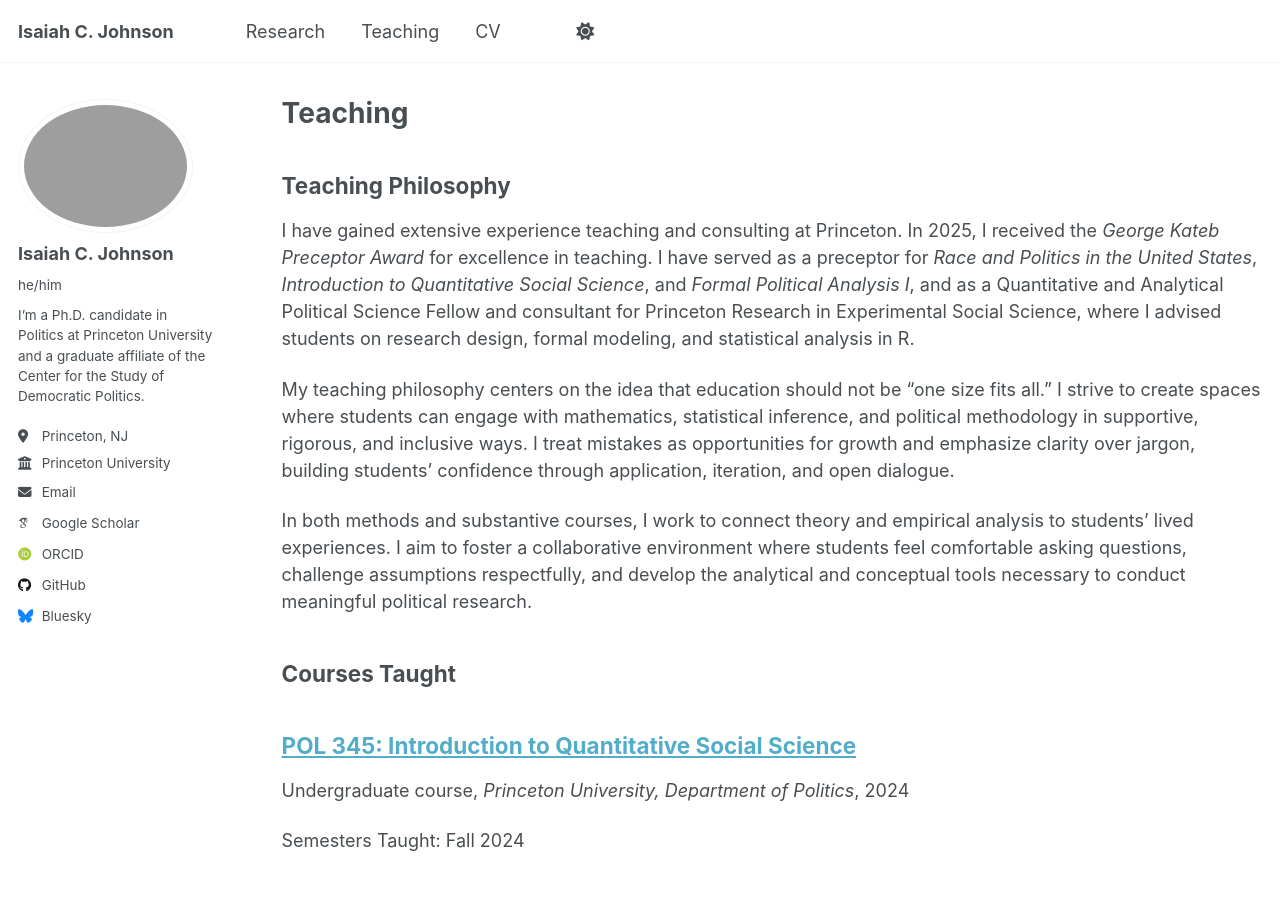
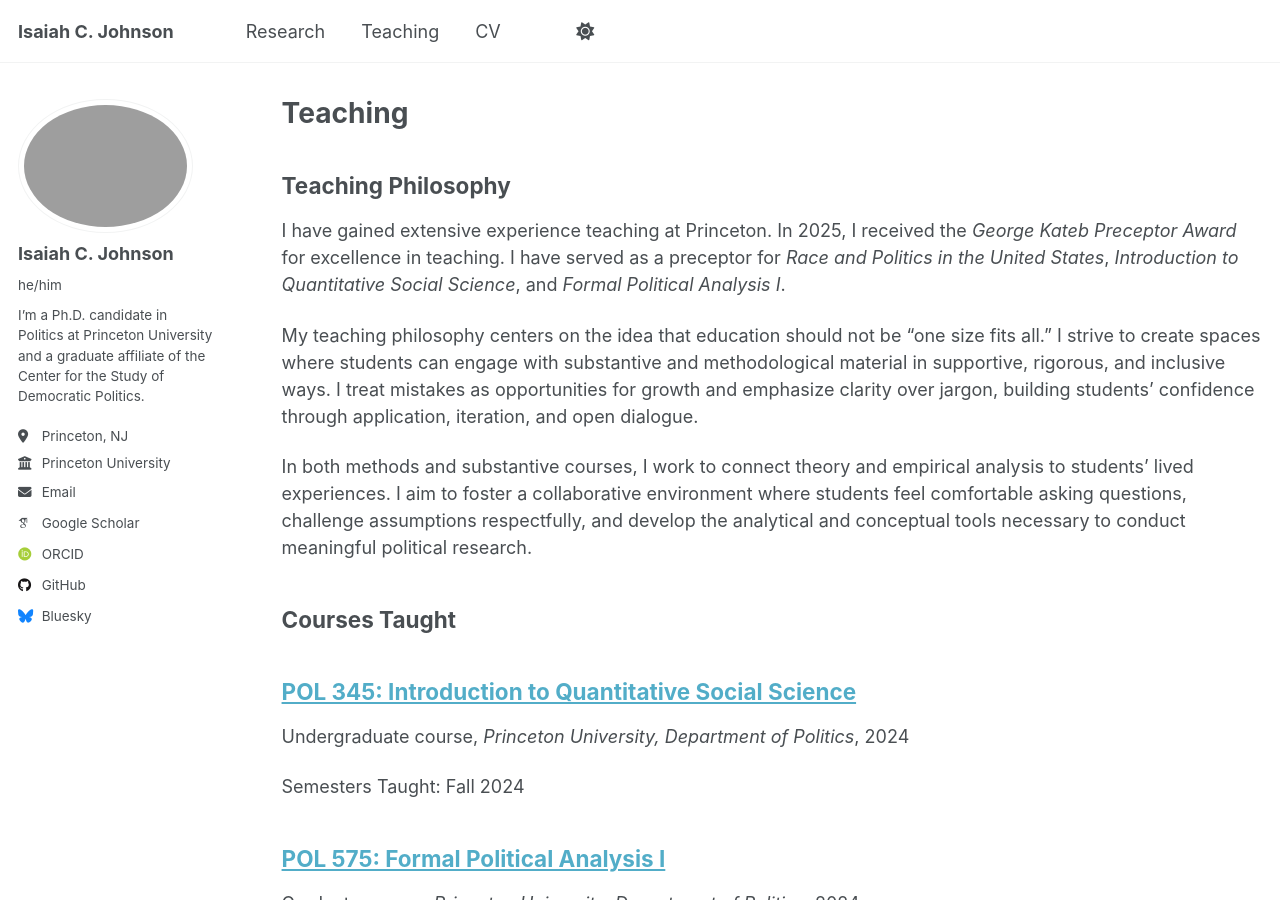
Before and after one commit to isaiahcjohnson/IsaiahCJohnson.github.io, a Jekyll site: the page built from _pages/teaching.md, in a window 1280 px wide and 900 px high. Built offline with Jekyll 4.4.1, drawn with Linux system fonts in a browser that asks for light colours; some web fonts are replaced.

Commit message:
modified:   _pages/teaching.md

```diff
--- a/_pages/teaching.md
+++ b/_pages/teaching.md
@@ -12,9 +12,9 @@ redirect_from:
 
 ## Teaching Philosophy
 
-I have gained extensive experience teaching and consulting at Princeton. In 2025, I received the *George Kateb Preceptor Award* for excellence in teaching. I have served as a preceptor for *Race and Politics in the United States*, *Introduction to Quantitative Social Science*, and *Formal Political Analysis I*, and as a Quantitative and Analytical Political Science Fellow and consultant for Princeton Research in Experimental Social Science, where I advised students on research design, formal modeling, and statistical analysis in R.
+I have gained extensive experience teaching at Princeton. In 2025, I received the *George Kateb Preceptor Award* for excellence in teaching. I have served as a preceptor for *Race and Politics in the United States*, *Introduction to Quantitative Social Science*, and *Formal Political Analysis I*.
 
-My teaching philosophy centers on the idea that education should not be “one size fits all.” I strive to create spaces where students can engage with mathematics, statistical inference, and political methodology in supportive, rigorous, and inclusive ways. I treat mistakes as opportunities for growth and emphasize clarity over jargon, building students’ confidence through application, iteration, and open dialogue.
+My teaching philosophy centers on the idea that education should not be “one size fits all.” I strive to create spaces where students can engage with substantive and methodological material in supportive, rigorous, and inclusive ways. I treat mistakes as opportunities for growth and emphasize clarity over jargon, building students’ confidence through application, iteration, and open dialogue.
 
 In both methods and substantive courses, I work to connect theory and empirical analysis to students’ lived experiences. I aim to foster a collaborative environment where students feel comfortable asking questions, challenge assumptions respectfully, and develop the analytical and conceptual tools necessary to conduct meaningful political research.
 
```
